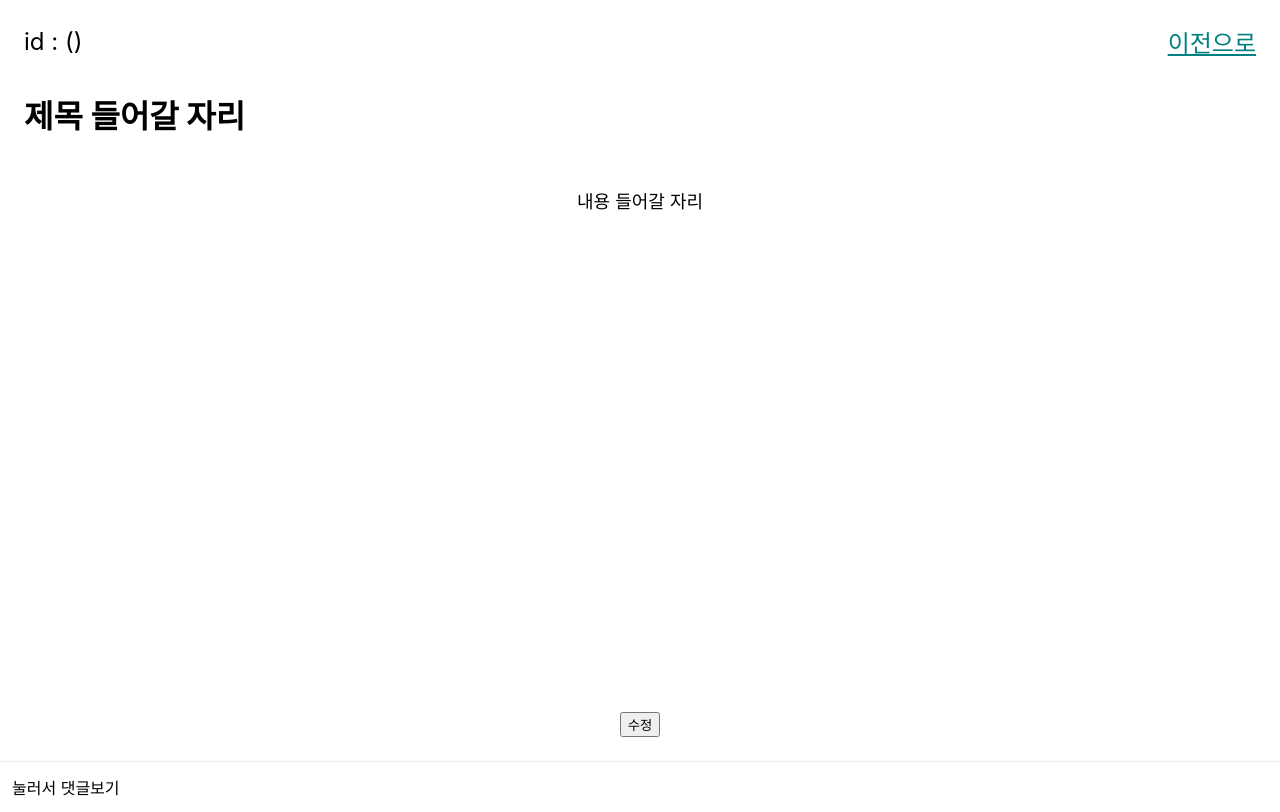
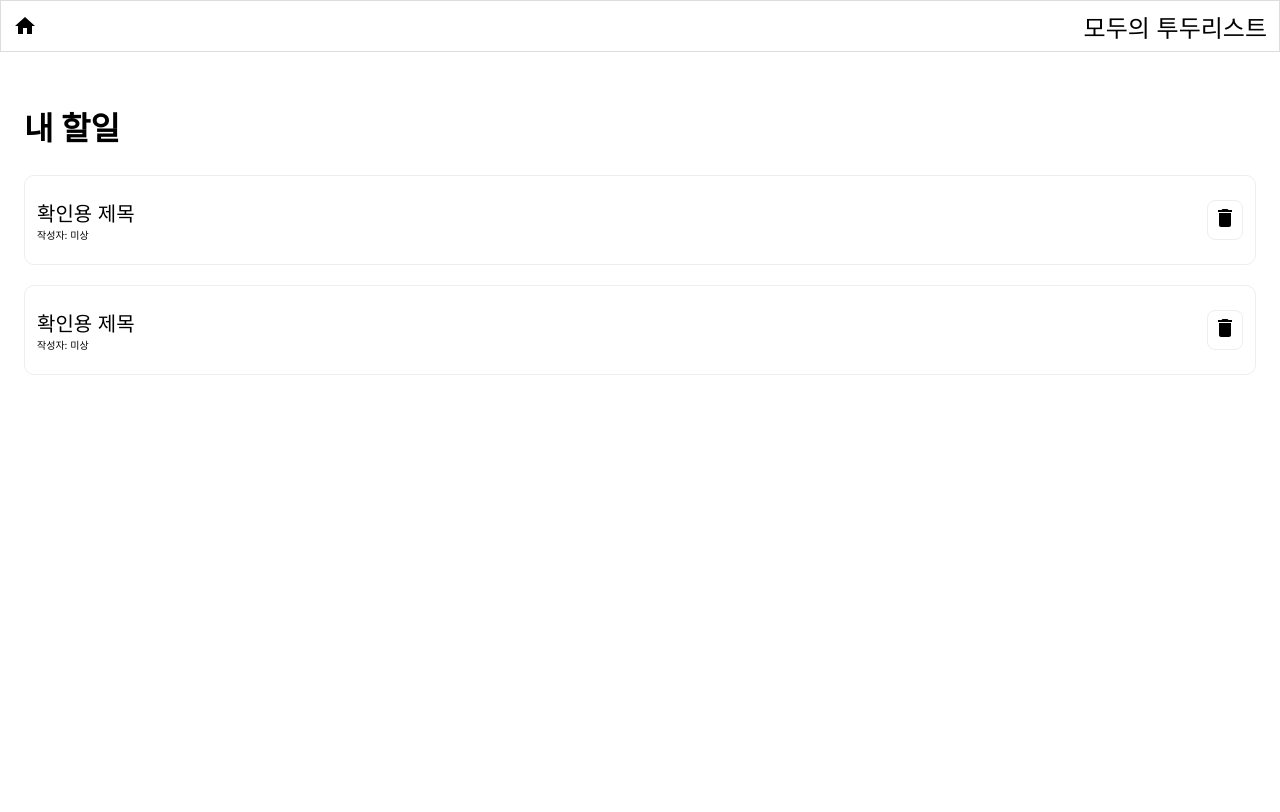
Before and after one commit to suzzeong/Redux-Toolkit-Todolist, a React (Create React App) app: page /detail in a window 1280 px wide. Built offline with nearby package versions, Linux system fonts and the light colour scheme.

Commit message:
List와 Todo 추가

```diff
--- a/src/components/List.jsx
+++ b/src/components/List.jsx
@@ -0,0 +1,32 @@
+import React from 'react';
+// import { useSelector } from 'react-redux';
+import styled from 'styled-components';
+import Todo from './Todo';
+
+const List = () => {
+  // const { todos } = useSelector((state) => state.todos);
+  return (
+    <StTodos>
+      <StTitle>내 할일</StTitle>
+      <StContainer>
+        <StList>
+          <Todo />
+        </StList>
+        <StList>
+          <Todo />
+        </StList>
+      </StContainer>
+    </StTodos>
+  );
+};
+
+export default List;
+
+const StTodos = styled.div``;
+const StTitle = styled.h2`
+  font-size: 32px;
+`;
+const StContainer = styled.section``;
+const StList = styled.div`
+  margin-bottom: 20px;
+`;
--- a/src/components/Todo.jsx
+++ b/src/components/Todo.jsx
@@ -0,0 +1,50 @@
+import React from 'react';
+// import { useDispatch, useSelector } from 'react-redux';
+import styled from 'styled-components';
+import DeleteIcon from '@mui/icons-material/Delete';
+
+const Todo = () => {
+  // const { todo } = useSelector((state) => state.todos);
+  // const dispatch = useDispatch;
+
+  return (
+    <StTodoContainer>
+      <StTodo>
+        <StTodoTitle>확인용 제목</StTodoTitle>
+        <StTodoUsername>작성자: 미상</StTodoUsername>
+      </StTodo>
+      <StTodobutton>
+        <DeleteIcon />
+      </StTodobutton>
+    </StTodoContainer>
+  );
+};
+
+export default Todo;
+
+const StTodoContainer = styled.div`
+  box-sizing: border-box;
+  border: 1px solid rgb(238, 238, 238);
+  border-radius: 10px;
+  padding: 12px;
+  height: 90px;
+  width: 100%;
+  margin-bottom: 12px;
+  display: flex;
+  align-items: center;
+  justify-content: space-between;
+`;
+const StTodo = styled.div``;
+
+const StTodoTitle = styled.div`
+  font-size: 20px;
+`;
+const StTodoUsername = styled.div`
+  font-size: 10px;
+`;
+const StTodobutton = styled.div`
+  cursor: pointer;
+  border-radius: 8px;
+  border: 1px solid rgb(238, 238, 238);
+  padding: 5px;
+`;
--- a/src/pages/TodoDetail.jsx
+++ b/src/pages/TodoDetail.jsx
@@ -1,11 +1,14 @@
 import React from "react";
-import Detail from "../components/Detail";
+import Layout from '../components/Layout';
+// import Detail from '../components/Detail';
+import List from "../components/List"
 
 const TodoDetail = () => {
-    return(
-        // 전체페이지+헤더랑 연결 필요
-        <Detail/>
-    )
-}
+  return (
+    <Layout>
+        <List/>
+    </Layout>
+  )
+};
 
 export default TodoDetail;
```
